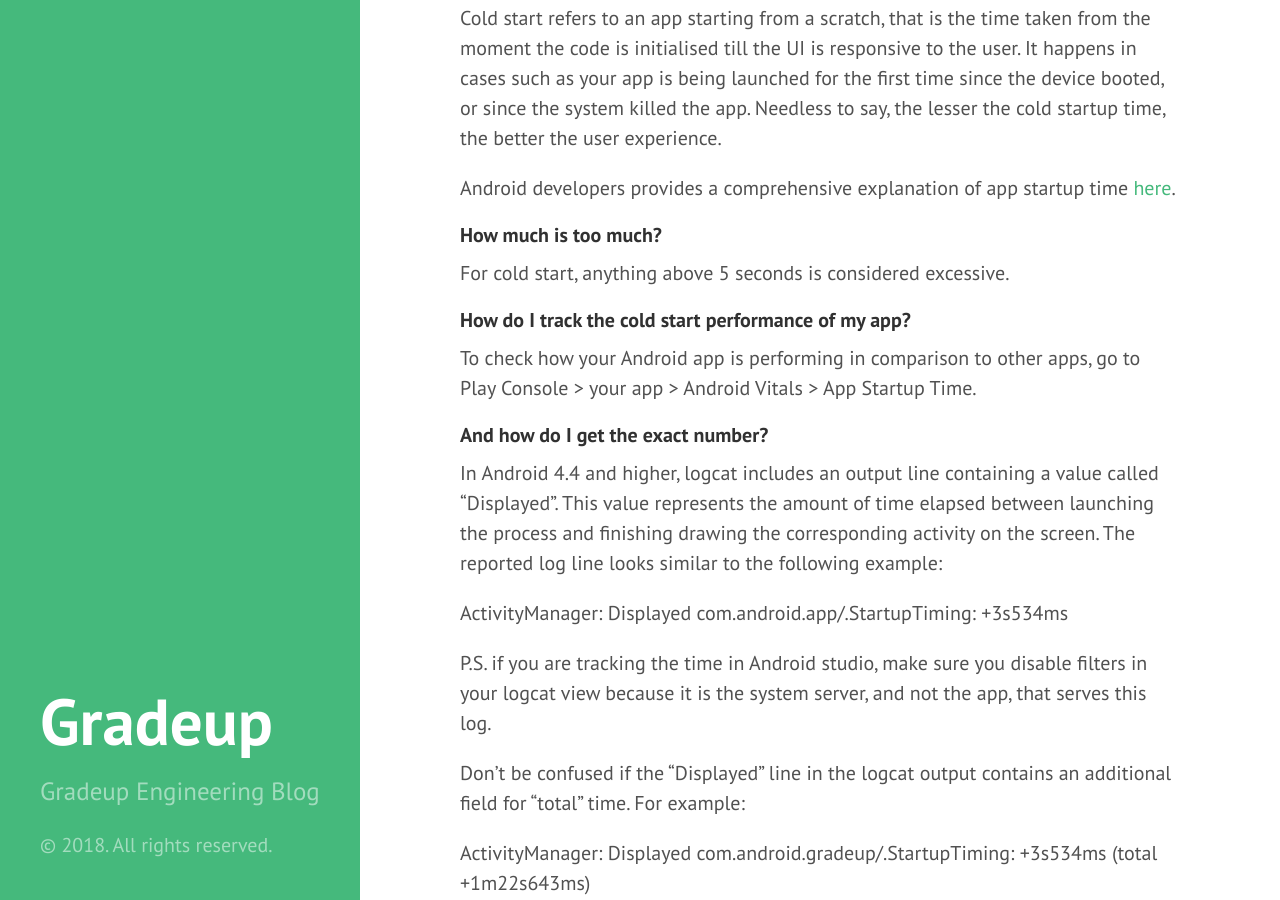
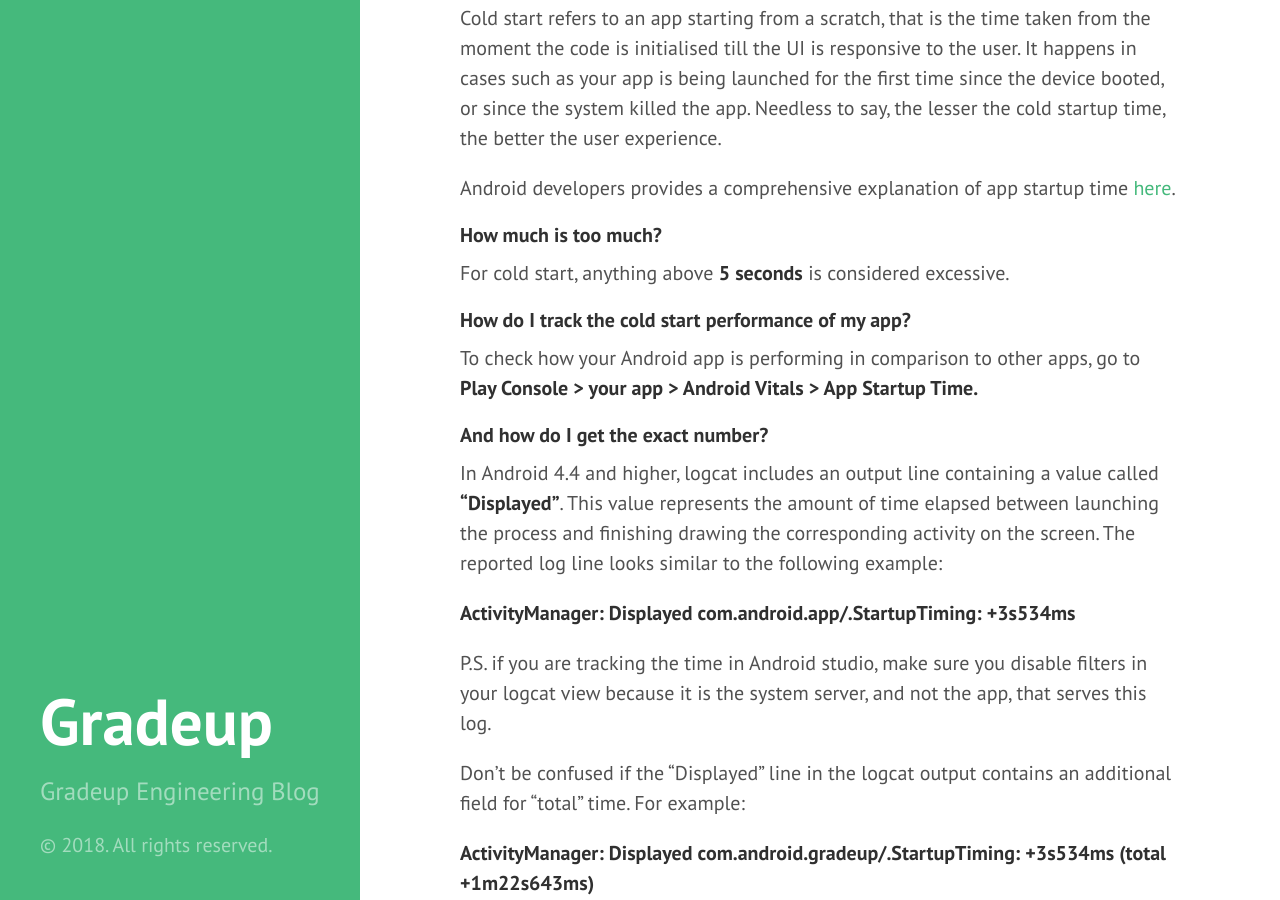
Before and after one commit to gradeup/gradeup.github.io, a Jekyll site: the page built from _posts/2018-07-02-how-to-reduce-cold-startup-time-101.md, in a window 1280 px wide and 900 px high, scrolled down 432 px. Built offline with Jekyll 4.4.1, drawn with Linux system fonts in a browser that asks for light colours; some of the changed lines change nothing that is shown; some of the changed text lies outside the part shown.

Commit message:
ui changes

```diff
--- a/_posts/2018-07-02-how-to-reduce-cold-startup-time-101.md
+++ b/_posts/2018-07-02-how-to-reduce-cold-startup-time-101.md
@@ -14,28 +14,28 @@
 
 #### How much is too much?
 
-For cold start, anything above 5 seconds is considered excessive.
+For cold start, anything above **5 seconds** is considered excessive.
 
 
 
 #### How do I track the cold start performance of my app?
 
-To check how your Android app is performing in comparison to other apps, go to Play Console > your app > Android Vitals > App Startup Time.
+To check how your Android app is performing in comparison to other apps, go to **Play Console > your app > Android Vitals > App Startup Time.**
 
 
 
 #### And how do I get the exact number?
 
-In Android 4.4 and higher, logcat includes an output line containing a value called "Displayed". This value represents the amount of time elapsed between launching the process and finishing drawing the corresponding activity on the screen. The reported log line looks similar to the following example:
+In Android 4.4 and higher, logcat includes an output line containing a value called **"Displayed"**. This value represents the amount of time elapsed between launching the process and finishing drawing the corresponding activity on the screen. The reported log line looks similar to the following example:
 
-ActivityManager: Displayed com.android.app/.StartupTiming: +3s534ms
+**ActivityManager: Displayed com.android.app/.StartupTiming: +3s534ms**
 
 P.S. if you are tracking the time in Android studio, make sure you disable filters in your logcat view because it is the system server, and not the app, that serves this log.
 
 
 Don't be confused if the "Displayed" line in the logcat output contains an additional field for "total" time. For example:
 
-ActivityManager: Displayed com.android.gradeup/.StartupTiming: +3s534ms (total +1m22s643ms)
+**ActivityManager: Displayed com.android.gradeup/.StartupTiming: +3s534ms (total +1m22s643ms)**
 
 Here, the first time measurement is only for the activity that was first drawn and the "total" time measurement begins at the app process start, and could include another activity that was started first but did not display anything to the screen (for example a splash screen). This extra measurement is shown when there is a difference between the single activity and total startup times.
 
@@ -53,7 +53,7 @@
 
 * **Hierarchy Viewer**: Hierarchy Viewer  allows you to measure the layout speed for each view in your layout hierarchy. It can help you find performance bottlenecks caused by the structure of your view hierarchy.
 
-    P.S. If you're using Android Studio 3.1 or later, you should instead use Layout Inspector to inspect your app's view hierarchy at runtime.
+    P.S. If you're using Android Studio 3.1 or later, you should instead use **Layout Inspector** to inspect your app's view hierarchy at runtime.
 
 * **Debug GPU Overdraw tool**: It uses color-coding to show the number of times your app draws each pixel on the screen. The higher this count, the more likely it is that overdraw affects your app's performance.
 
@@ -77,7 +77,7 @@
 
 * **Use Dagger2 for dependency injection**: Dagger is a fully static, compile-time dependency injection framework for both Java and Android. It implements the dependency injection design pattern without the burden of writing the boilerplate and aims to address many of the development and performance issues that have plagued reflection-based solutions.
 
-    You can refer to [this](https://medium.com/@harivigneshjayapalan/dagger-2-for-android-beginners-dagger-2-part-i-f2de5564ab25) article for a detailed explanation of Dagger 2 and its usage
+    You can refer to [this](https://medium.com/@harivigneshjayapalan/dagger-2-for-android-beginners-dagger-2-part-i-f2de5564ab25) article for a detailed explanation of Dagger 2 and its usage.
 
 
 * **Using Handler with delay**: Now this one might sound like a hack but it does wonders to your app startup performance- in cases where there is some piece of lethargic code which you cannot afford to shift from the main thread, you can put in in a Handler and use the postDelayed method, adding an appropriate delay(100 to 200ms should do just fine). This takes the weight off the onCreate and your app launches much quicker than before ,with unnoticeable delay in the execution of the delayed method.
```
